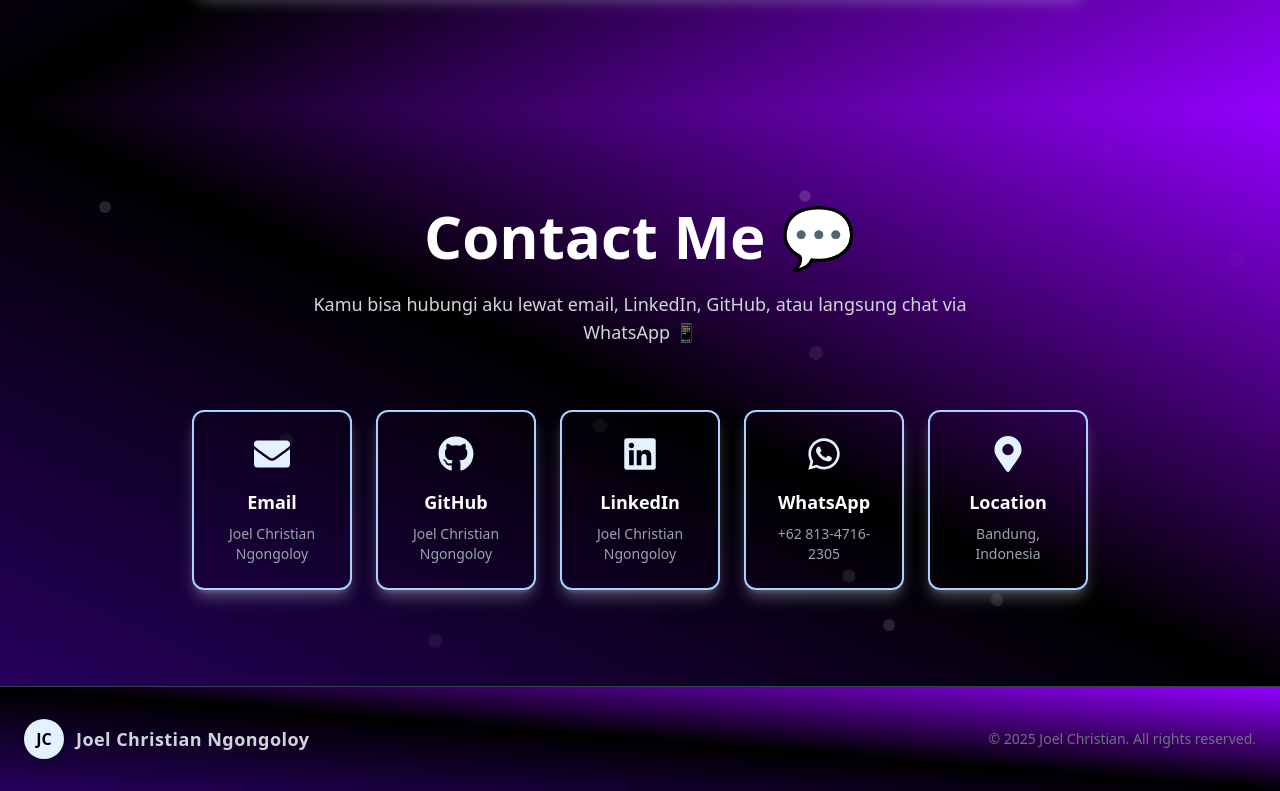
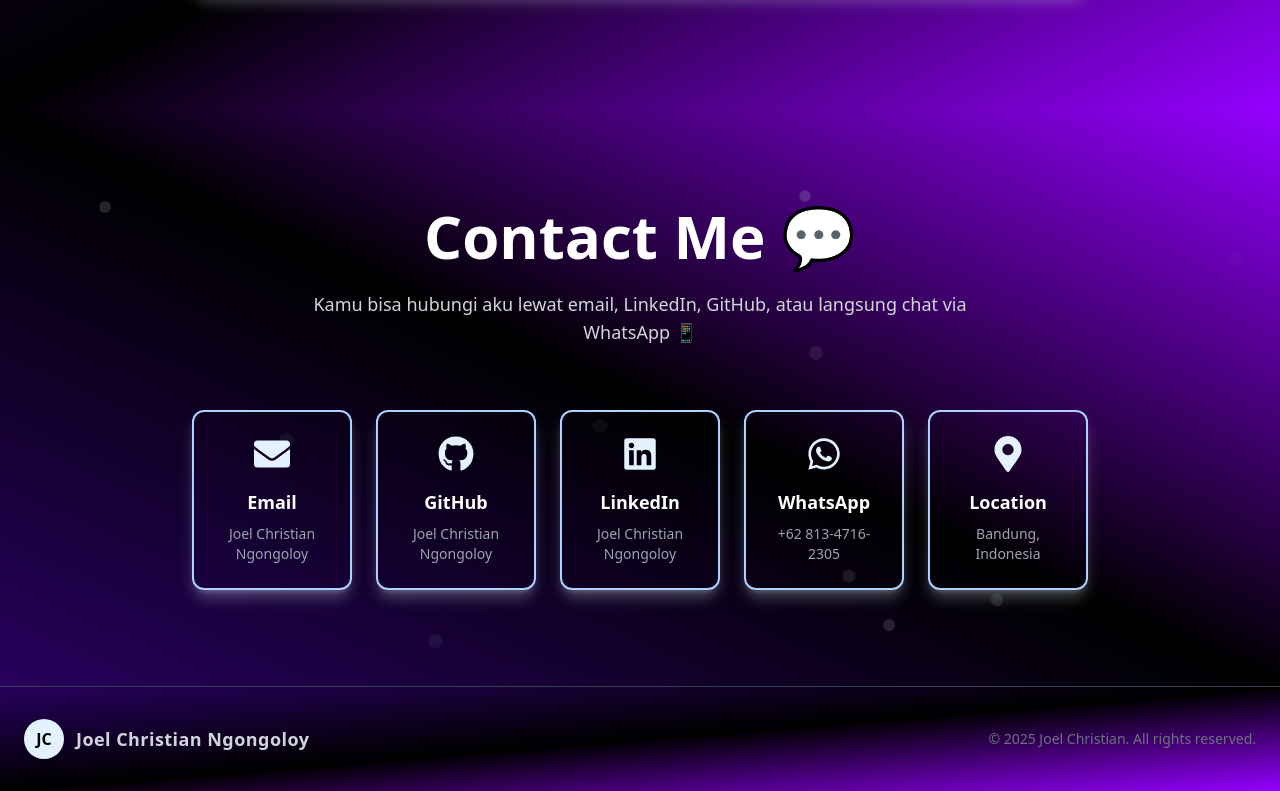
Before and after one commit to JoelChristianNgongoloy/PORTO_JOEL, a Next.js app: page / in a window 1280 px wide. Shown: the part 3818-4609 px from the top of the page. Built offline with nearby package versions, Linux system fonts and the light colour scheme.

Commit message:
bg-footer

```diff
--- a/components/footer.tsx
+++ b/components/footer.tsx
@@ -3,7 +3,7 @@ import { Github, Linkedin, Phone } from "lucide-react";
 export default function Footer() {
   return (
     <>
-      <footer className="bg-gradient-to-tr from-neonDarkPurple via-black to-neonPurple text-gray-300 py-8 border-t border-gray-700">
+      <footer className="bg-gradient-to-br from-neonDarkPurple via-black to-neonPurple text-gray-300 py-8 border-t border-gray-700">
         <div className="max-w-screen-xl mx-auto px-6 flex flex-col md:flex-row items-center justify-between gap-4">
           {/* Logo / Nama */}
           <div className="flex items-center gap-3">
```
